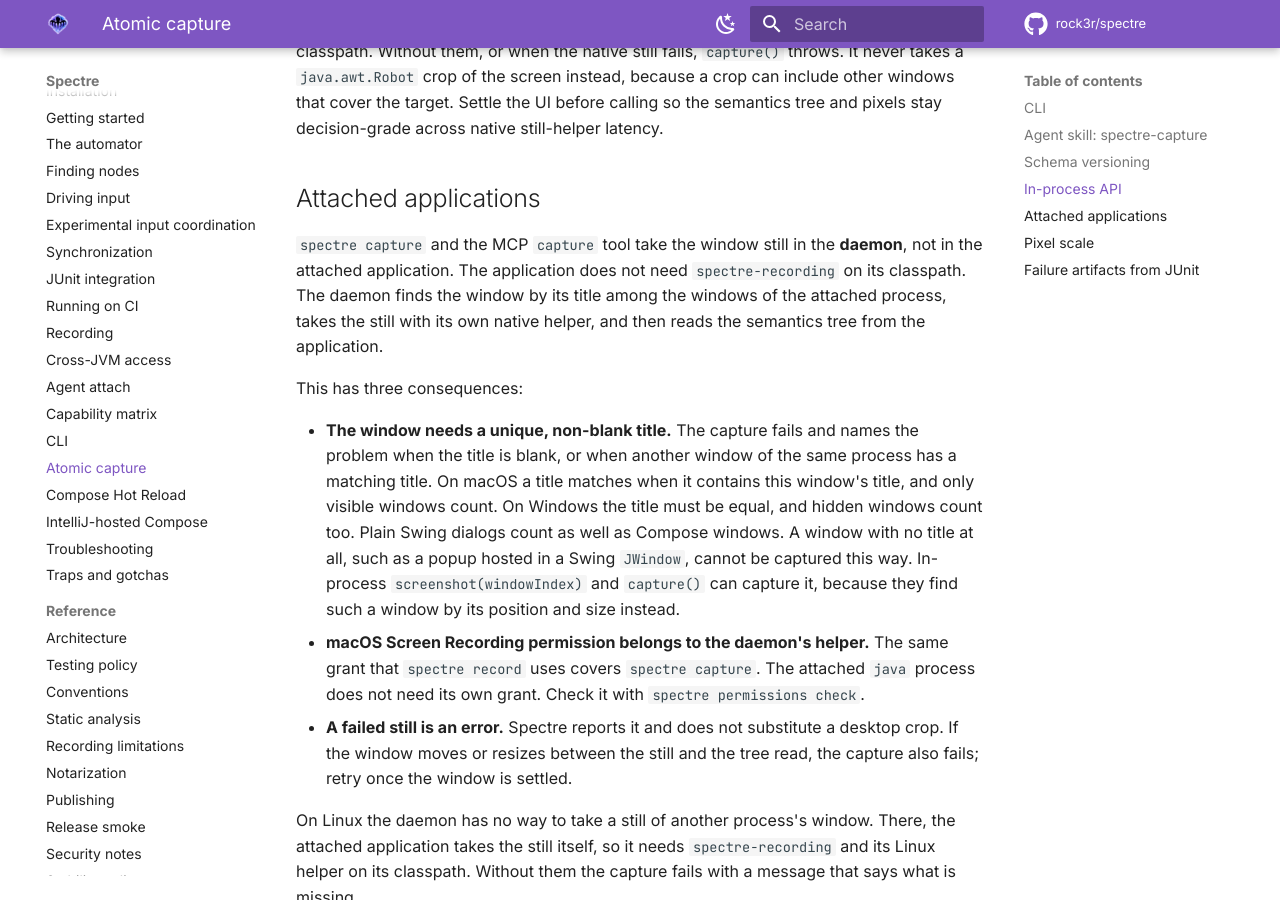
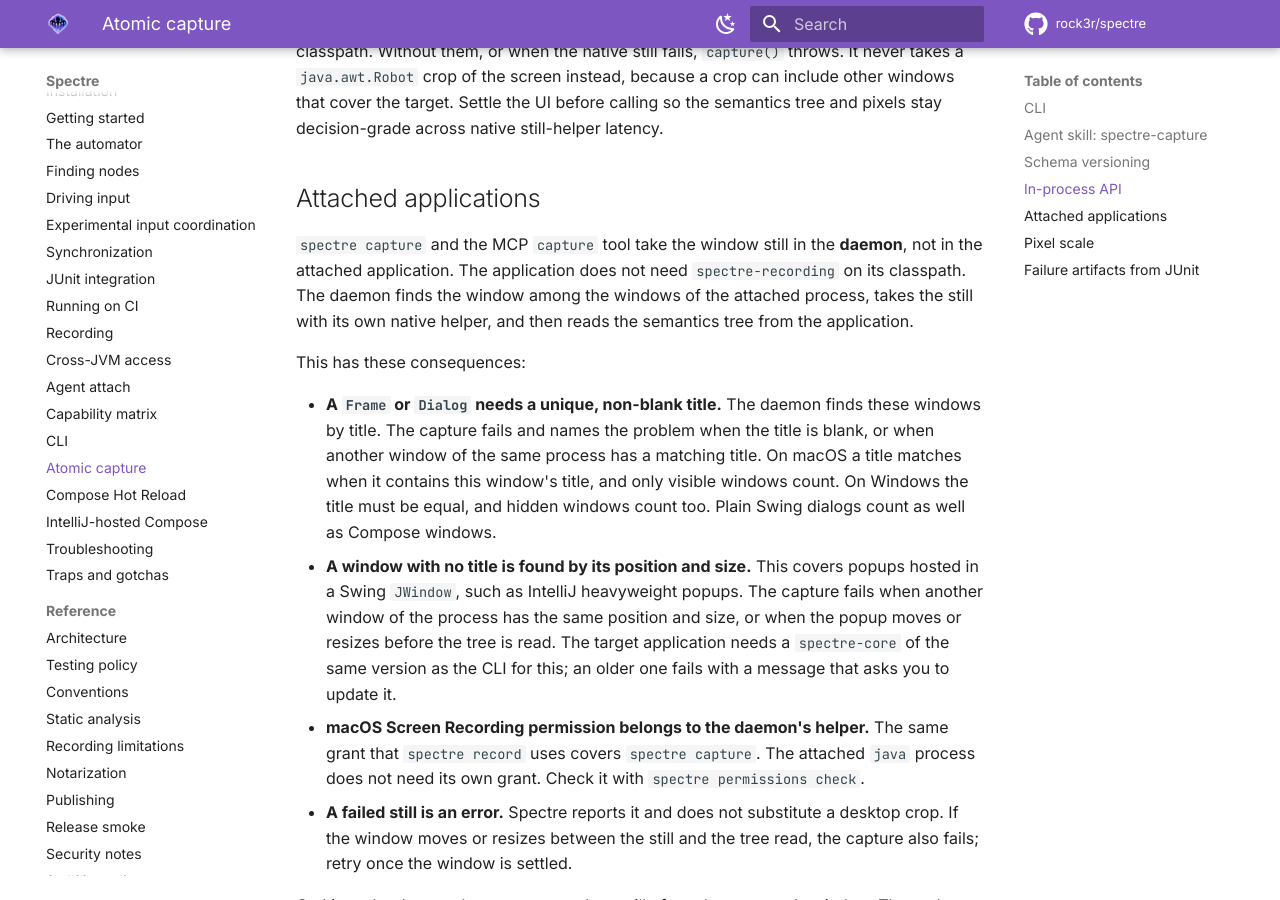
Before and after one commit to rock3r/spectre, an MkDocs documentation site: the page built from docs/guide/capture.md, in a window 1280 px wide and 900 px high, scrolled down 1758 px. Built offline with MkDocs 1.6.1 and Material for MkDocs 9.7.7, drawn with Linux system fonts in a browser that asks for light colours; comment, search, counter and statistics services are not loaded.

Commit message:
Document daemon capture of untitled JWindow popups
The capture, traps, CLI and IntelliJ guide pages now say that the
daemon finds a Frame or Dialog by title and an untitled JWindow popup
by its position and size, what makes the frame capture fail, and that
Linux still falls back to the target's own capture. STABILITY.md lists
the new @ExperimentalSpectreRecordingApi marker. The spectre-capture
skill says the same, and its version goes to 1.3.0.

Co-Authored-By: Claude Opus 5.5 <noreply@anthropic.com>

```diff
--- a/docs/guide/capture.md
+++ b/docs/guide/capture.md
@@ -78,18 +78,21 @@ across native still-helper latency.
 
 `spectre capture` and the MCP `capture` tool take the window still in the **daemon**, not in the
 attached application. The application does not need `spectre-recording` on its classpath. The
-daemon finds the window by its title among the windows of the attached process, takes the still
-with its own native helper, and then reads the semantics tree from the application.
+daemon finds the window among the windows of the attached process, takes the still with its own
+native helper, and then reads the semantics tree from the application.
 
-This has three consequences:
+This has these consequences:
 
-- **The window needs a unique, non-blank title.** The capture fails and names the problem when
-  the title is blank, or when another window of the same process has a matching title. On macOS a
-  title matches when it contains this window's title, and only visible windows count. On Windows
-  the title must be equal, and hidden windows count too. Plain Swing dialogs count as well as
-  Compose windows. A window with no title at all, such as a popup hosted in a Swing `JWindow`,
-  cannot be captured this way. In-process `screenshot(windowIndex)` and `capture()` can capture
-  it, because they find such a window by its position and size instead.
+- **A `Frame` or `Dialog` needs a unique, non-blank title.** The daemon finds these windows by
+  title. The capture fails and names the problem when the title is blank, or when another window
+  of the same process has a matching title. On macOS a title matches when it contains this
+  window's title, and only visible windows count. On Windows the title must be equal, and hidden
+  windows count too. Plain Swing dialogs count as well as Compose windows.
+- **A window with no title is found by its position and size.** This covers popups hosted in a
+  Swing `JWindow`, such as IntelliJ heavyweight popups. The capture fails when another window of
+  the process has the same position and size, or when the popup moves or resizes before the tree
+  is read. The target application needs a `spectre-core` of the same version as the CLI for this;
+  an older one fails with a message that asks you to update it.
 - **macOS Screen Recording permission belongs to the daemon's helper.** The same grant that
   `spectre record` uses covers `spectre capture`. The attached `java` process does not need its
   own grant. Check it with `spectre permissions check`.
```
Also changed, not shown: docs/STABILITY.md (+4 -1 lines), docs/guide/cli.md (+1 -1 lines), docs/guide/intellij.md (+5 -0 lines), docs/guide/traps.md (+10 -7 lines), skills/spectre-capture/SKILL.md (+4 -2 lines), 1 other file.
